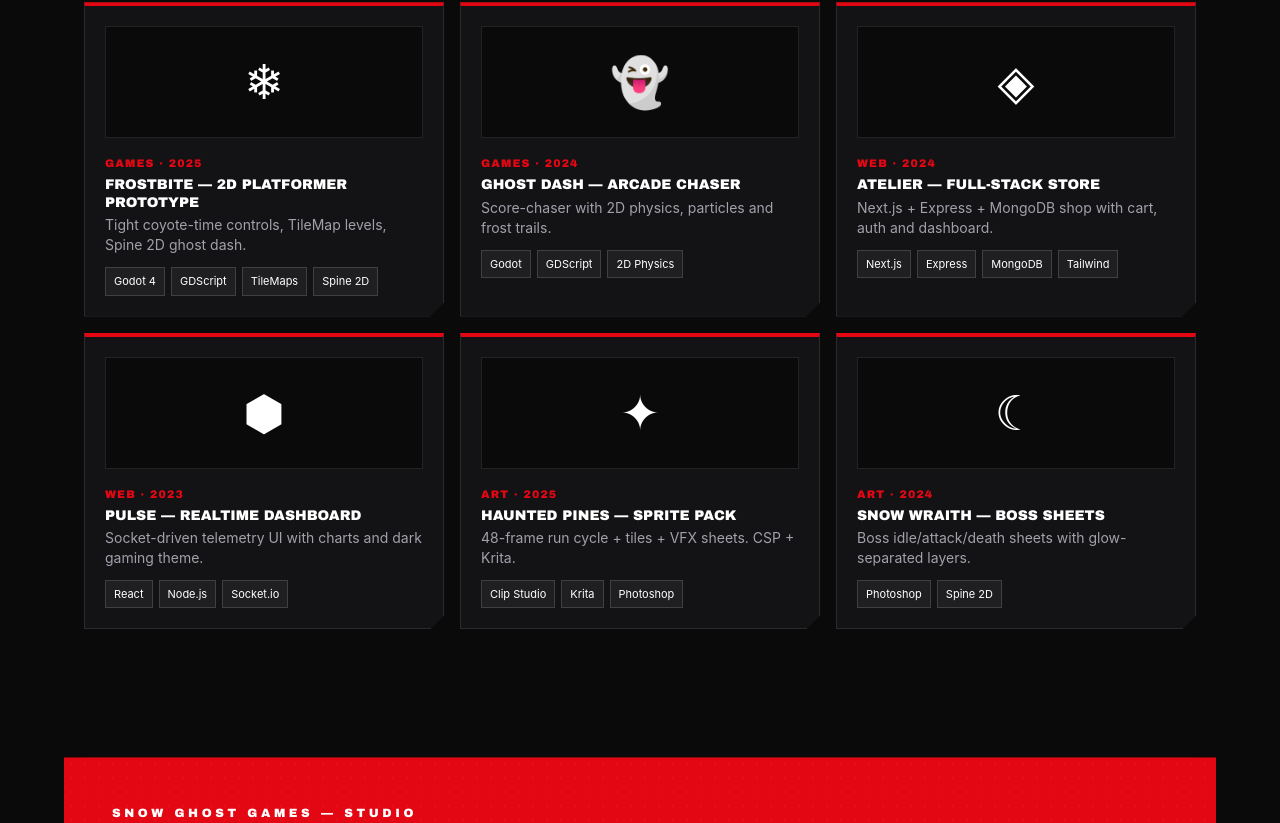
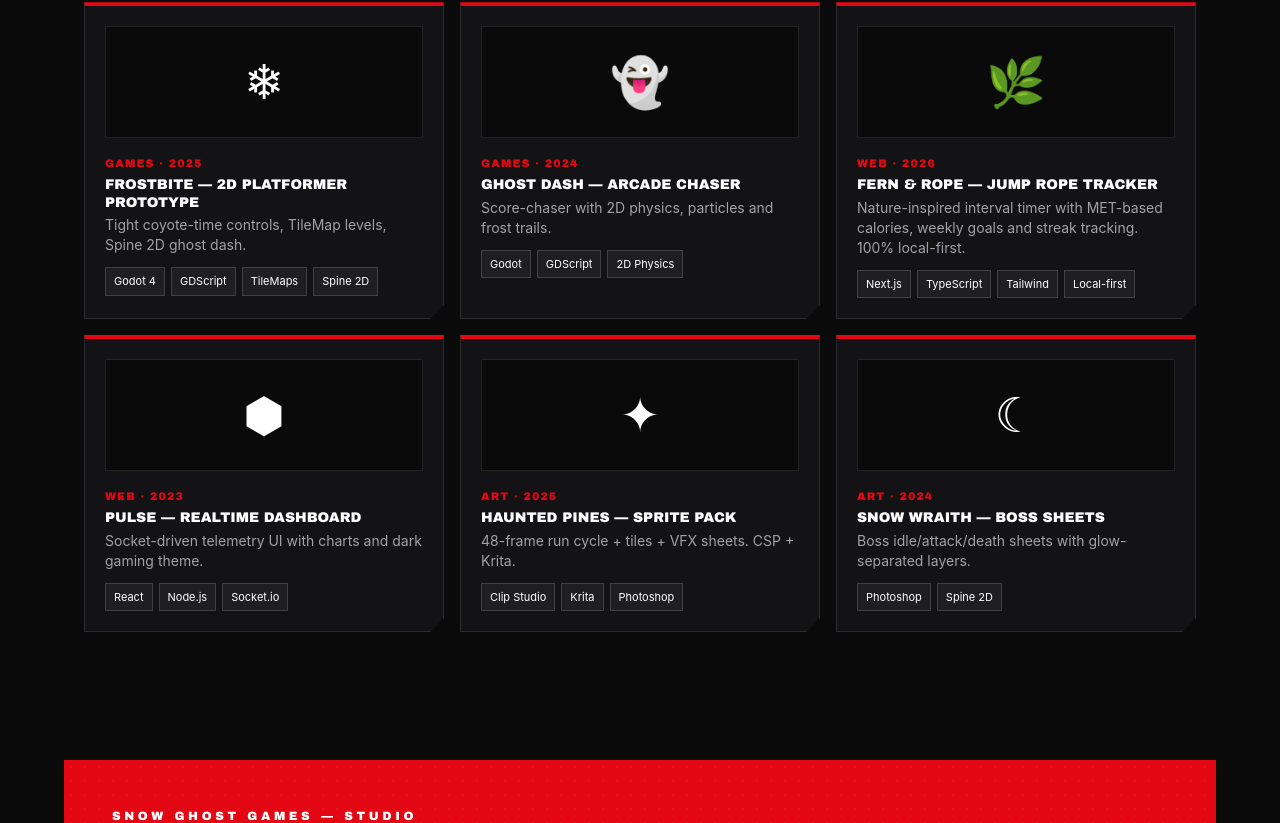
Before and after one commit to chakib-DZ/snow-ghost-portfolio, a Next.js app: page / in a window 1280 px wide. Shown: the part 2266-3089 px from the top of the page. Built offline with nearby package versions, Linux system fonts and the light colour scheme.

Commit message:
feat: replace Atelier with Fern and Rope tracker

```diff
--- a/data/portfolio.ts
+++ b/data/portfolio.ts
@@ -15,7 +15,7 @@ export type Project = {
 export const projects: Project[] = [
   { slug: "frostbite-platformer", title: "Frostbite — 2D Platformer Prototype", category: "Games", tagline: "Tight coyote-time controls, TileMap levels, Spine 2D ghost dash.", stack: ["Godot 4", "GDScript", "TileMaps", "Spine 2D"], year: "2025", accent: "#22D3EE", preview: "❄", link: "#" },
   { slug: "ghost-dash", title: "Ghost Dash — Arcade Chaser", category: "Games", tagline: "Score-chaser with 2D physics, particles and frost trails.", stack: ["Godot", "GDScript", "2D Physics"], year: "2024", accent: "#7DD3FC", preview: "👻" },
-  { slug: "atelier-store", title: "Atelier — Full-Stack Store", category: "Web", tagline: "Next.js + Express + MongoDB shop with cart, auth and dashboard.", stack: ["Next.js", "Express", "MongoDB", "Tailwind"], year: "2024", accent: "#A78BFA", preview: "◈" },
+  { slug: "fern-rope-tracker", title: "Fern & Rope — Jump Rope Tracker", category: "Web", tagline: "Nature-inspired interval timer with MET-based calories, weekly goals and streak tracking. 100% local-first.", stack: ["Next.js", "TypeScript", "Tailwind", "Local-first"], year: "2026", accent: "#4ADE80", preview: "🌿", link: "https://fern-and-rope.vercel.app/" },
   { slug: "dev-dashboard", title: "Pulse — Realtime Dashboard", category: "Web", tagline: "Socket-driven telemetry UI with charts and dark gaming theme.", stack: ["React", "Node.js", "Socket.io"], year: "2023", accent: "#34D399", preview: "⬢" },
   { slug: "sprite-pack", title: "Haunted Pines — Sprite Pack", category: "Art", tagline: "48-frame run cycle + tiles + VFX sheets. CSP + Krita.", stack: ["Clip Studio", "Krita", "Photoshop"], year: "2025", accent: "#F0ABFC", preview: "✦" },
   { slug: "boss-sheets", title: "Snow Wraith — Boss Sheets", category: "Art", tagline: "Boss idle/attack/death sheets with glow-separated layers.", stack: ["Photoshop", "Spine 2D"], year: "2024", accent: "#93C5FD", preview: "☾" },
```
